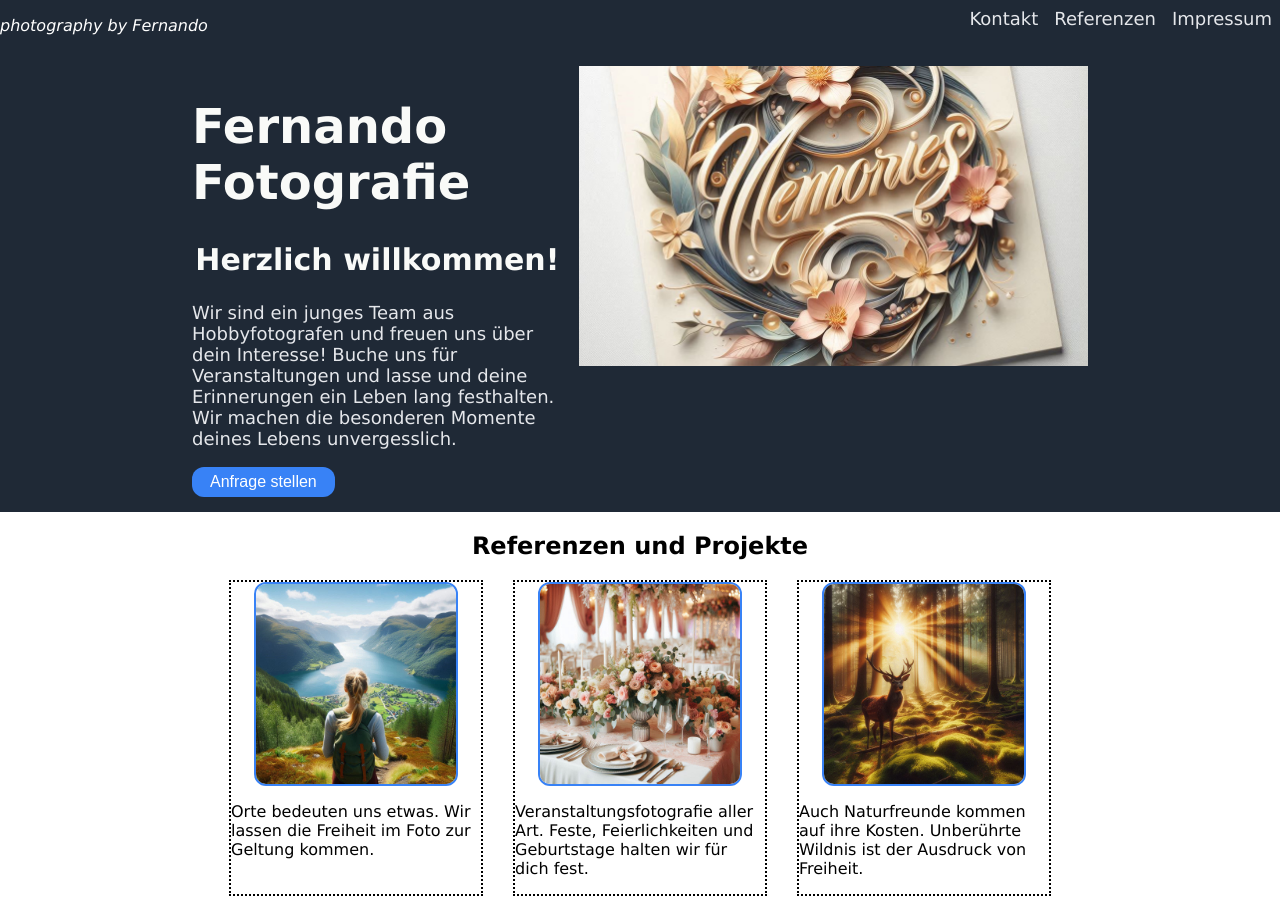
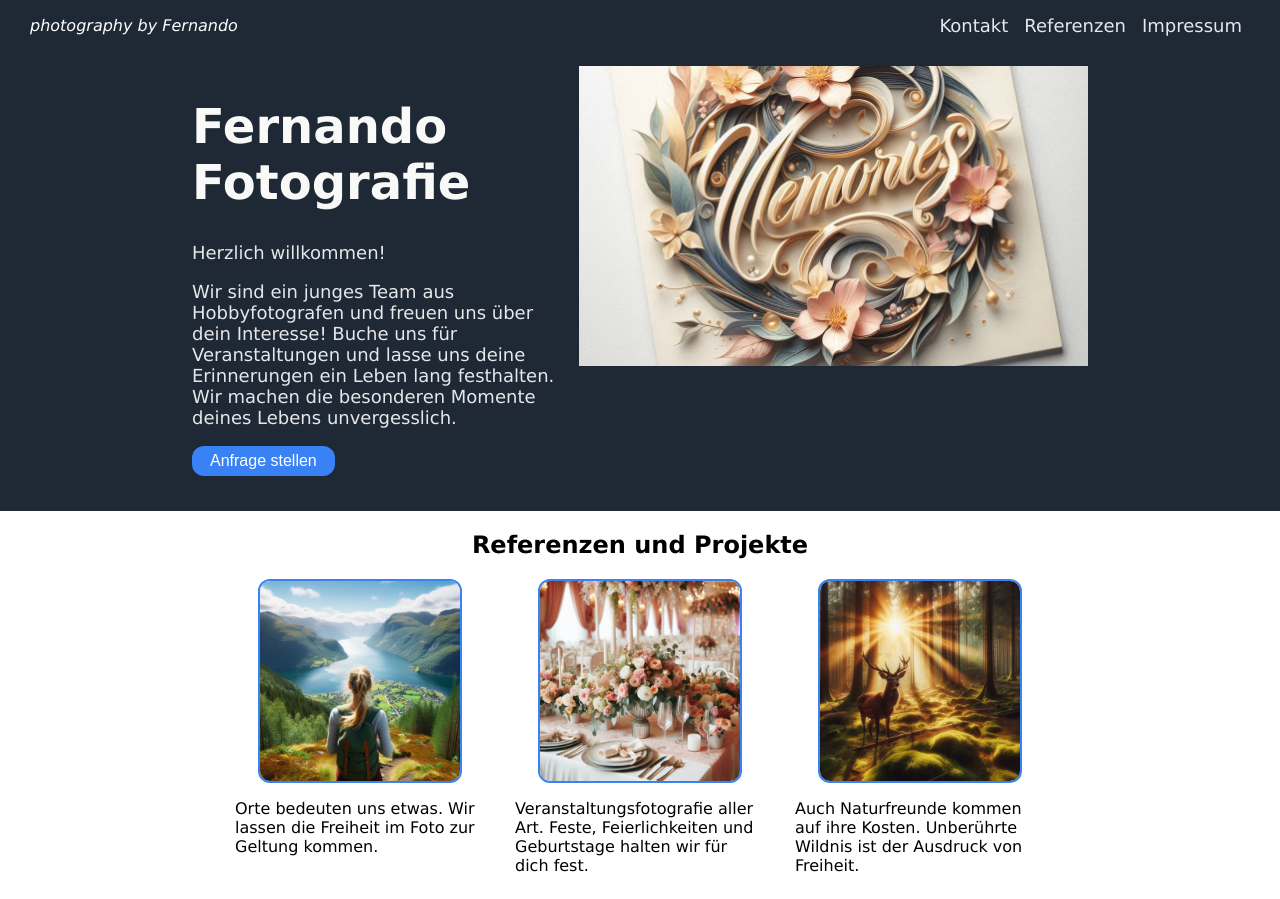
Before and after one commit to HenrikRademacher/odin-Landing-Page, a plain HTML site: page index.html in a window 1280 px wide. Shown: the top 899 px of the page. Drawn offline with Linux system fonts and the light colour scheme.

Commit message:
Finish Layout

```diff
--- a/index.html
+++ b/index.html
@@ -8,7 +8,6 @@
 </head>
 <body>
     <div class="header">
-        <!-- <img src="./images/Logo.jpg" alt="Logo von Fernando Fotografie" height="100px" width="100px"> -->
         <p><em>photography by Fernando</em></p>
         <ul>
             <li>Kontakt</li>
@@ -20,8 +19,8 @@
         <div class="init">
             <div class="intro">
                 <h1>Fernando Fotografie</h1>
-                <h2>Herzlich willkommen!</h2>
-                <p>Wir sind ein junges Team aus Hobbyfotografen und freuen uns über dein Interesse! Buche uns für Veranstaltungen und lasse und deine Erinnerungen ein Leben lang festhalten. Wir machen die besonderen Momente deines Lebens unvergesslich.</p>
+                <p>Herzlich willkommen!</p>
+                <p>Wir sind ein junges Team aus Hobbyfotografen und freuen uns über dein Interesse! Buche uns für Veranstaltungen und lasse uns deine Erinnerungen ein Leben lang festhalten. Wir machen die besonderen Momente deines Lebens unvergesslich.</p>
                 <button>Anfrage stellen</button>
             </div>
             <img src="./images/Memories.jpg" alt="Schriftzug Memories">
@@ -47,6 +46,7 @@
                 </div>
             </div>
         </div>
+        <div class="quote-body">
             <div class="quotations">
                 <h2>Unser Lebensmotto</h2>
                 <div class="quotes-columns">
@@ -54,6 +54,7 @@
                     <div class="sec-column">
                         <p class="Motto">"Freiheit ist nicht das Fehlen von Grenzen, sondern die Fähigkeit, inmitten der Welt das eigene Glück zu gestalten."</p>
                         <p class="Herkunft">-Fernando Junior</p>
+                    </div>
                 </div>
             </div>
         </div>
--- a/style.css
+++ b/style.css
@@ -20,10 +20,11 @@ button {
 }
 .header {
     display: flex;
-    align-items: flex-start;
-    gap: 16px;
+    box-sizing: border-box;
+    padding: 0px 30px;
     background-color: #1F2936;
     color: white;
+    align-items: center;
     width: 100%;
 }
 
@@ -44,8 +45,6 @@ button {
     flex-direction: column;
     justify-content: center;
     align-items: center;
-
-    /* border: black dotted 2px; */
 }
 
 .init {
@@ -57,16 +56,12 @@ button {
 
 .intro {
     color: white;
+    padding-bottom: 20px;
 }
 
 .intro h1 {
     font-size: 48px;
     font-weight: 900;
-    color: #F9FAF8
-}
-
-.intro h2 {
-    font-size: 30px;
     color: #F9FAF8
 }
 
@@ -106,16 +101,20 @@ button {
 .projects {
     display: flex;
     flex-direction: column;
-    border: black dotted 2px;
     align-items: center;
     max-width: 250px;
 }
 
+.quote-body {
+    background-color: #E5E7EB;
+    display: flex;
+    justify-content: center;
+    margin-bottom: 30px;
+}
+
 .quotations {
-    background-color: #E5E7EB;
     padding: 16px;
     width: 80%;
-    margin-bottom: 30px;
 }
 
 .quotations .quotes-columns {
```
Lines whose indentation alone changed are shown as unchanged.
